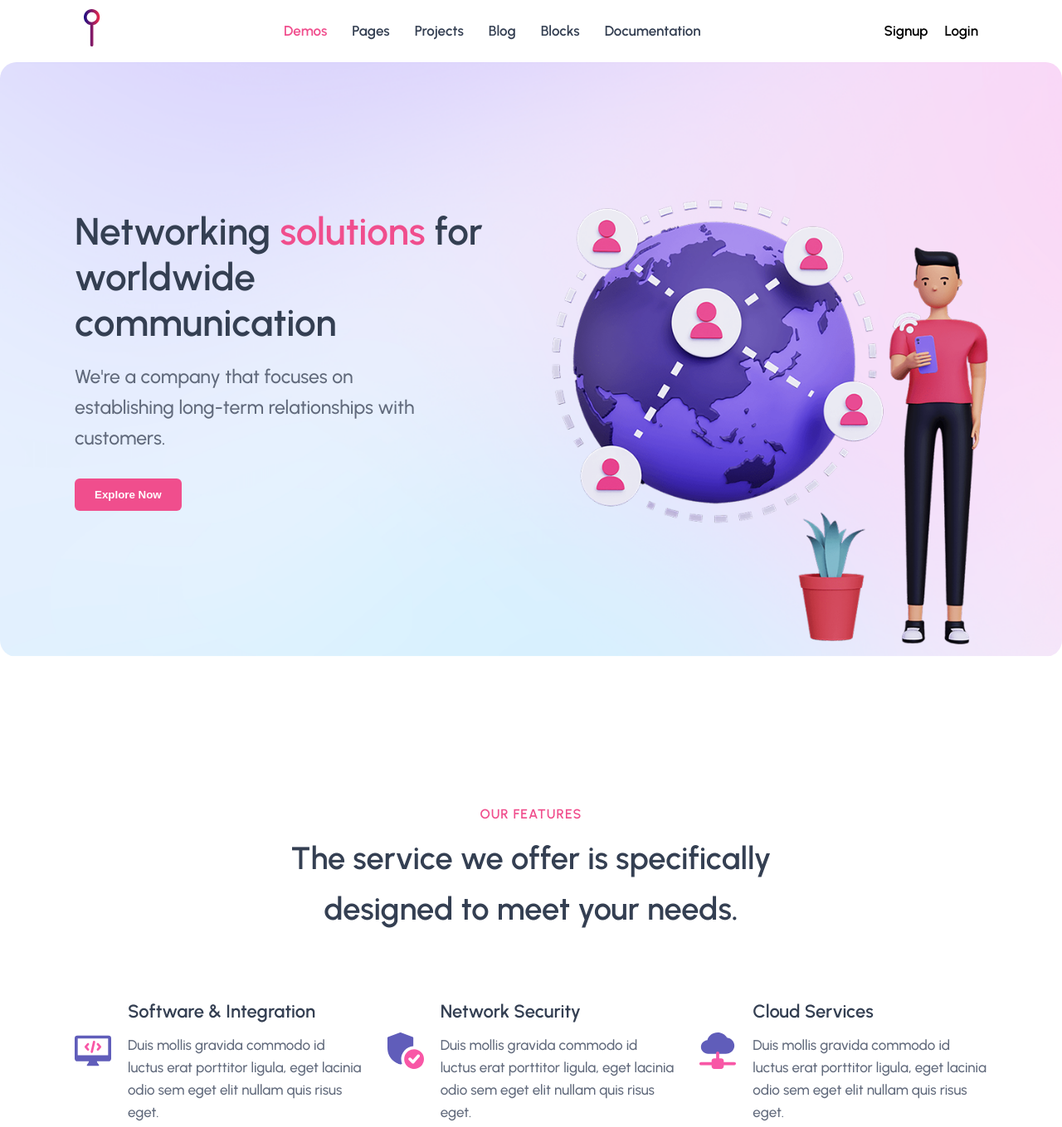
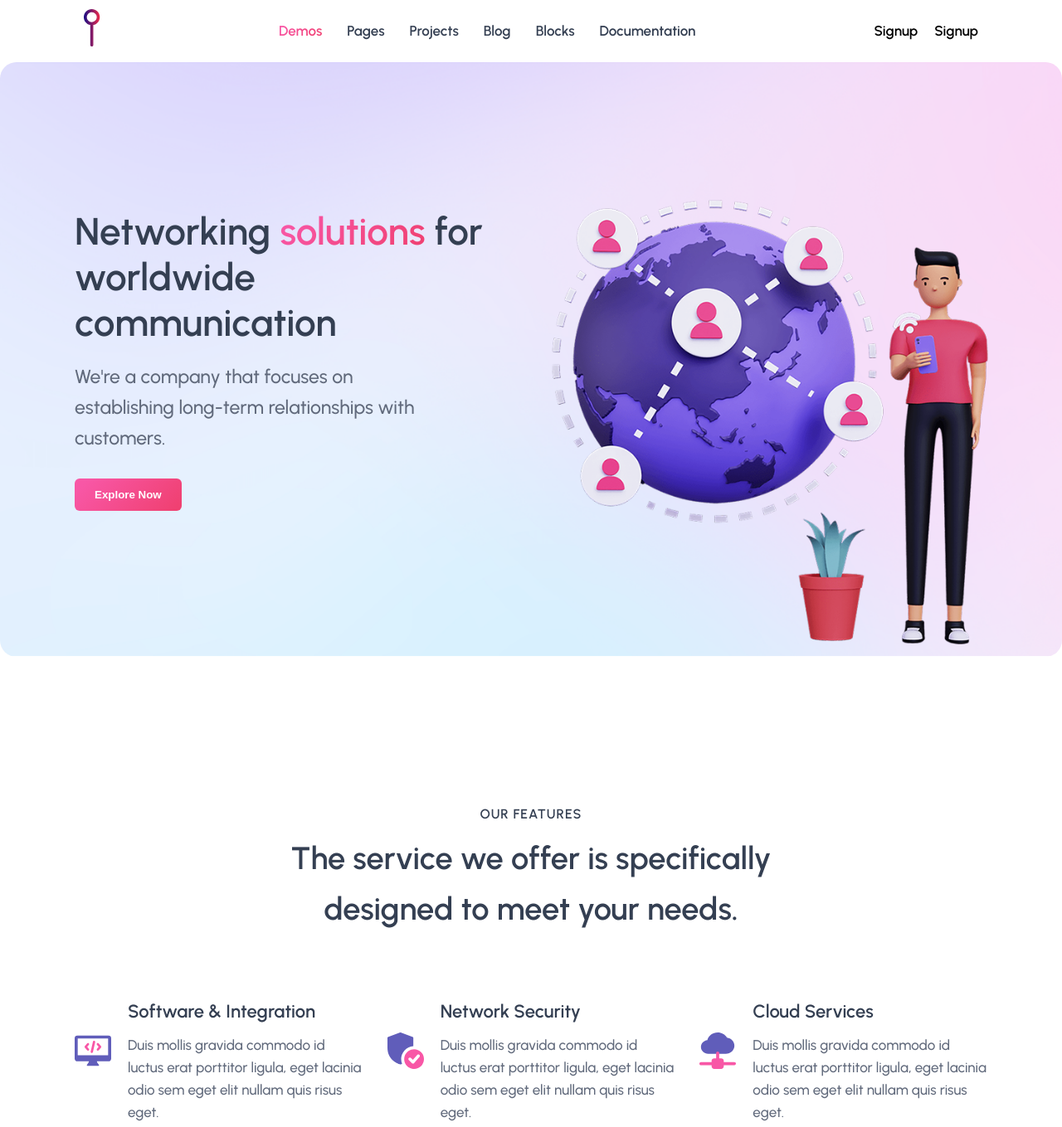
Before and after one commit to gggosle/siteTemplate, a website: page index.html in a window 1280 px wide. Shown: the top 1359 px of the page at 83% size. Drawn offline with Linux system fonts and the light colour scheme.

Commit message:
add gradient; fix the width of the hero visual image; update the static text content

```diff
--- a/css/styles.css
+++ b/css/styles.css
@@ -5,10 +5,12 @@
 }
 
 :root {
-  --color-primary: #f04e8d;
   --color-text-dark: #343F52;
   --color-text-black: #000000;
   --color-text-light: #60697B;
+  --color-pink-light: #f857a6;
+  --color-pink-dark: #ef3f6e;
+  --color-primary: linear-gradient(135deg, var(--color-pink-light) 10%, var(--color-pink-dark) 100%);
 }
 
 body {
@@ -54,7 +56,7 @@ body {
 }
 
 .btn--primary {
-  background-color: var(--color-primary);
+  background: var(--color-primary);
   color: #ffffff;
 }
 
@@ -83,7 +85,9 @@ body {
 }
 
 .header__link--active {
-  color: var(--color-primary);
+  background: var(--color-primary);
+  -webkit-background-clip: text;
+  -webkit-text-fill-color: transparent;
 }
 
 .header__auth {
@@ -113,7 +117,9 @@ body {
 }
 
 .hero__title--highlight {
-  color: var(--color-primary);
+  background: var(--color-primary);
+  -webkit-background-clip: text;
+  -webkit-text-fill-color: transparent;
 }
 
 .hero__description {
@@ -197,7 +203,6 @@ body {
   .hero__visual img {
     position: static;
     transform: none;
-    width: 70%;
     margin: 0 auto;
   }
 
--- a/index.html
+++ b/index.html
@@ -27,7 +27,7 @@
       </nav>
       <div class="header__auth">
         <a href="#" class="header__link header__link--black">Signup</a>
-        <a href="#" class="header__link header__link--black">Login</a>
+        <a href="#" class="header__link header__link--black">Signup</a>
       </div>
     </div>
   </header>
```
